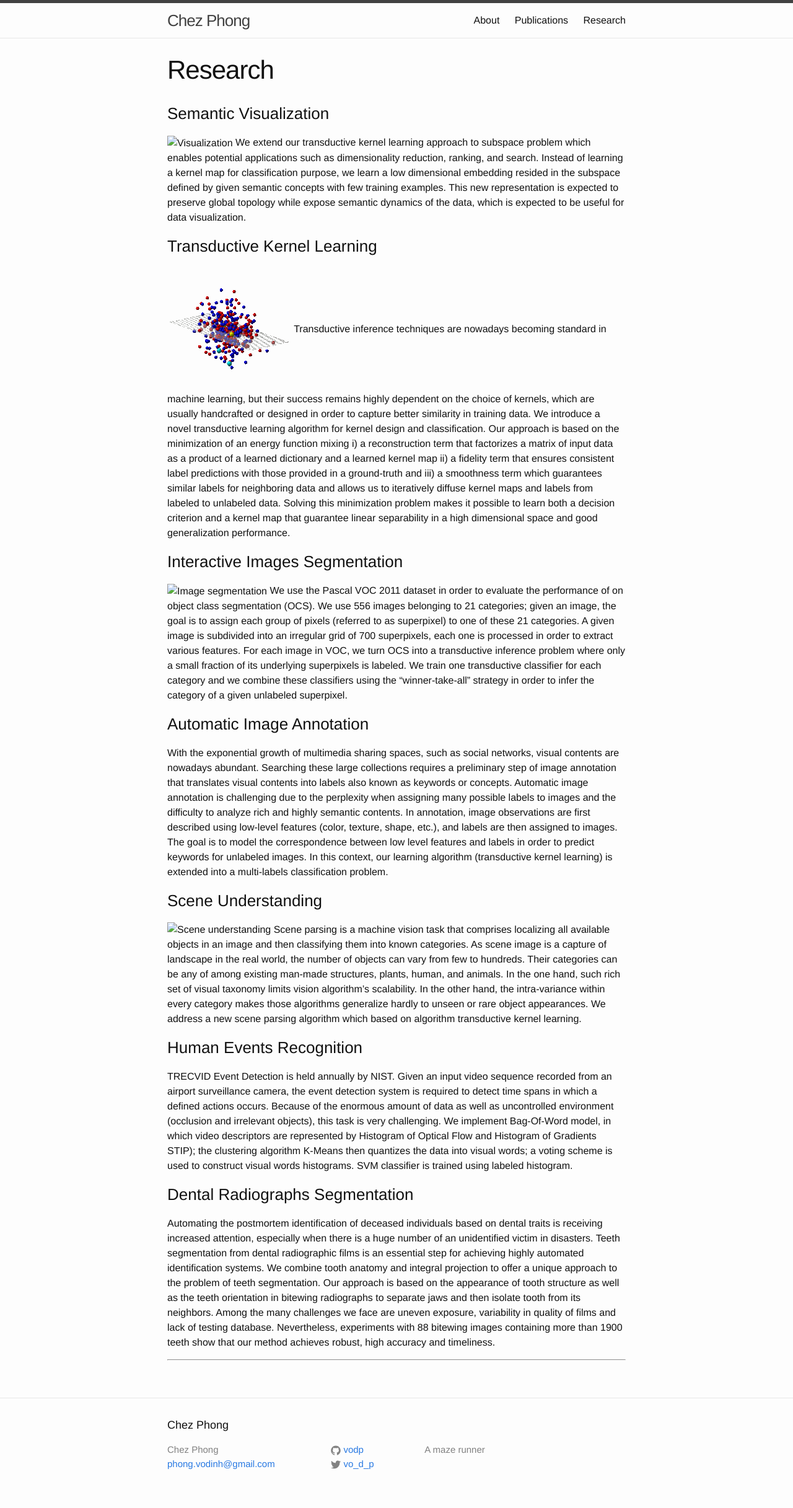
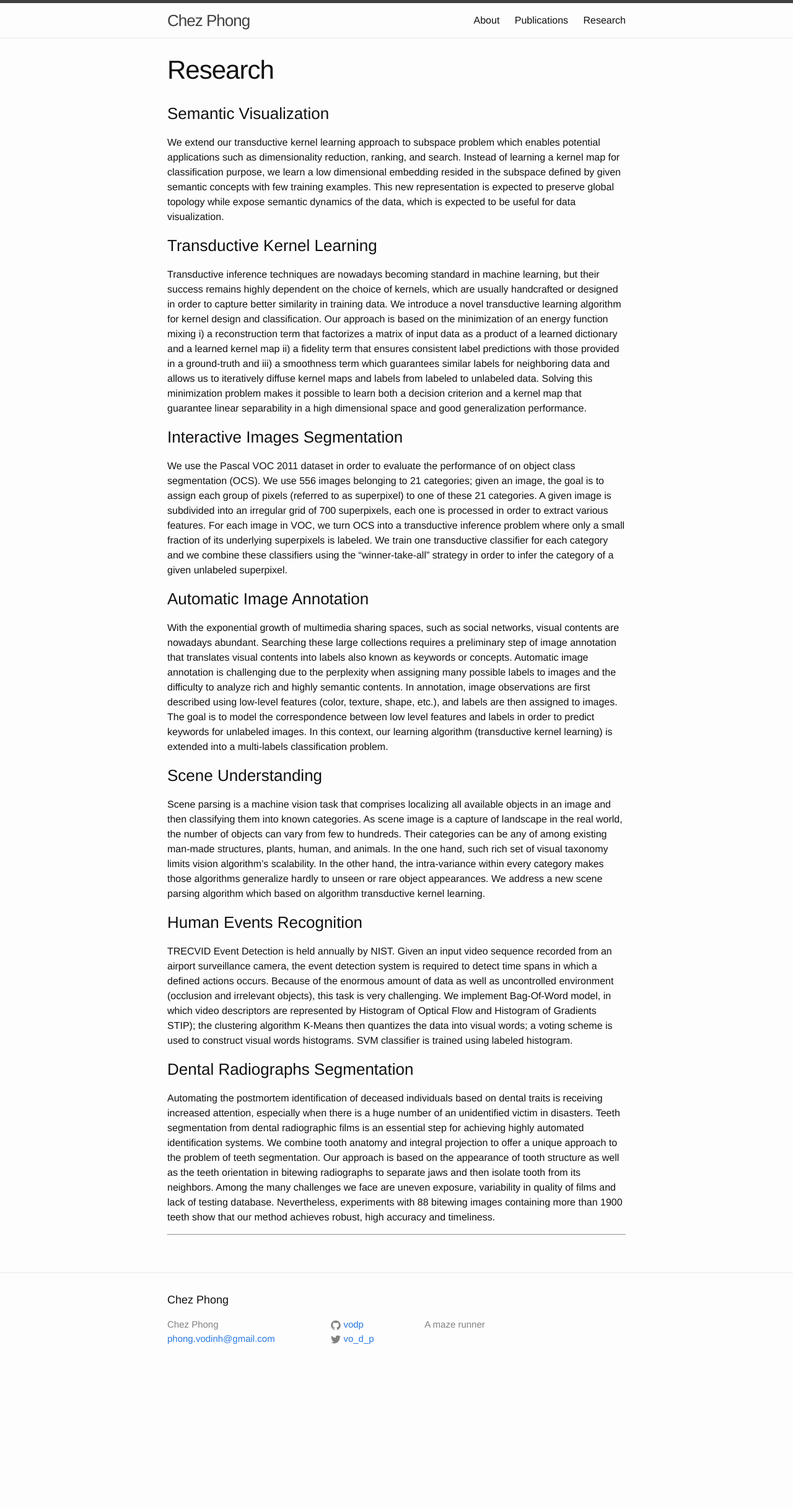
Before and after one commit to vodp/vodp.github.io, a Jekyll site: the page built from research.md, in a window 1280 px wide. Shown: the whole page at 62% size. Built offline with Jekyll 4.4.1, drawn with Linux system fonts in a browser that asks for light colours; after the commit the page ends 2231 px from its top, so only the background shows below that.

Commit message:
Update research.md

```diff
--- a/research.md
+++ b/research.md
@@ -5,22 +5,18 @@ permalink: /research/
 ---
 
 ### Semantic Visualization ###
-![Visualization](assets/proj_thumbnails/viz.gif)
 We extend our transductive kernel learning approach to subspace problem which enables potential applications such as dimensionality reduction, ranking, and search. Instead of learning a kernel map for classification purpose, we learn a low dimensional embedding resided in the subspace defined by given semantic concepts with few training examples. This new representation is expected to preserve global topology while expose semantic dynamics of the data, which is expected to be useful for data visualization.
 
 ### Transductive Kernel Learning ###
-![TKL](/assets/proj_thumbnails/kernel.gif)
 Transductive inference techniques are nowadays becoming standard in machine learning, but their success remains highly dependent on the choice of kernels, which are usually handcrafted or designed in order to capture better similarity in training data. We introduce a novel transductive learning algorithm for kernel design and classification. Our approach is based on the minimization of an energy function mixing i) a reconstruction term that factorizes a matrix of input data as a product of a learned dictionary and a learned kernel map ii) a fidelity term that ensures consistent label predictions with those provided in a ground-truth and iii) a smoothness term which guarantees similar labels for neighboring data and allows us to iteratively diffuse kernel maps and labels from labeled to unlabeled data. Solving this minimization problem makes it possible to learn both a decision criterion and a kernel map that guarantee linear separability in a high dimensional space and good generalization performance.
 
 ### Interactive Images Segmentation ###
-![Image segmentation]({{ site.url }}/assets/proj_thumbnails/llama.gif)
 We use the Pascal VOC 2011 dataset in order to evaluate the performance of on object class segmentation (OCS). We use 556 images belonging to 21 categories; given an image, the goal is to assign each group of pixels (referred to as superpixel) to one of these 21 categories. A given image is subdivided into an irregular grid of 700 superpixels, each one is processed in order to extract various features. For each image in VOC, we turn OCS into a transductive inference problem where only a small fraction of its underlying superpixels is labeled. We train one transductive classiﬁer for each category and we combine these classiﬁers using the “winner-take-all” strategy in order to infer the category of a given unlabeled superpixel.
 
 ### Automatic Image Annotation ###
 With the exponential growth of multimedia sharing spaces, such as social networks, visual contents are nowadays abundant. Searching these large collections requires a preliminary step of image annotation that translates visual contents into labels also known as keywords or concepts. Automatic image annotation is challenging due to the perplexity when assigning many possible labels to images and the difficulty to analyze rich and highly semantic contents. In annotation, image observations are first described using low-level features (color, texture, shape, etc.), and labels are then assigned to images. The goal is to model the correspondence between low level features and labels in order to predict keywords for unlabeled images. In this context, our learning algorithm (transductive kernel learning) is extended into a multi-labels classification problem.
 
 ### Scene Understanding ###
-![Scene understanding]({{ site.url }}/assets/proj_thumbnails/imund.gif)
 Scene parsing is a machine vision task that comprises localizing all available objects in an image and then classifying them into known categories. As scene image is a capture of landscape in the real world, the number of objects can vary from few to hundreds. Their categories can be any of among existing man-made structures, plants, human, and animals. In the one hand, such rich set of visual taxonomy limits vision algorithm’s scalability. In the other hand, the intra-variance within every category makes those algorithms generalize hardly to unseen or rare object appearances. We address a new scene parsing algorithm which based on algorithm transductive kernel learning.
 
 ### Human Events Recognition ###
```
